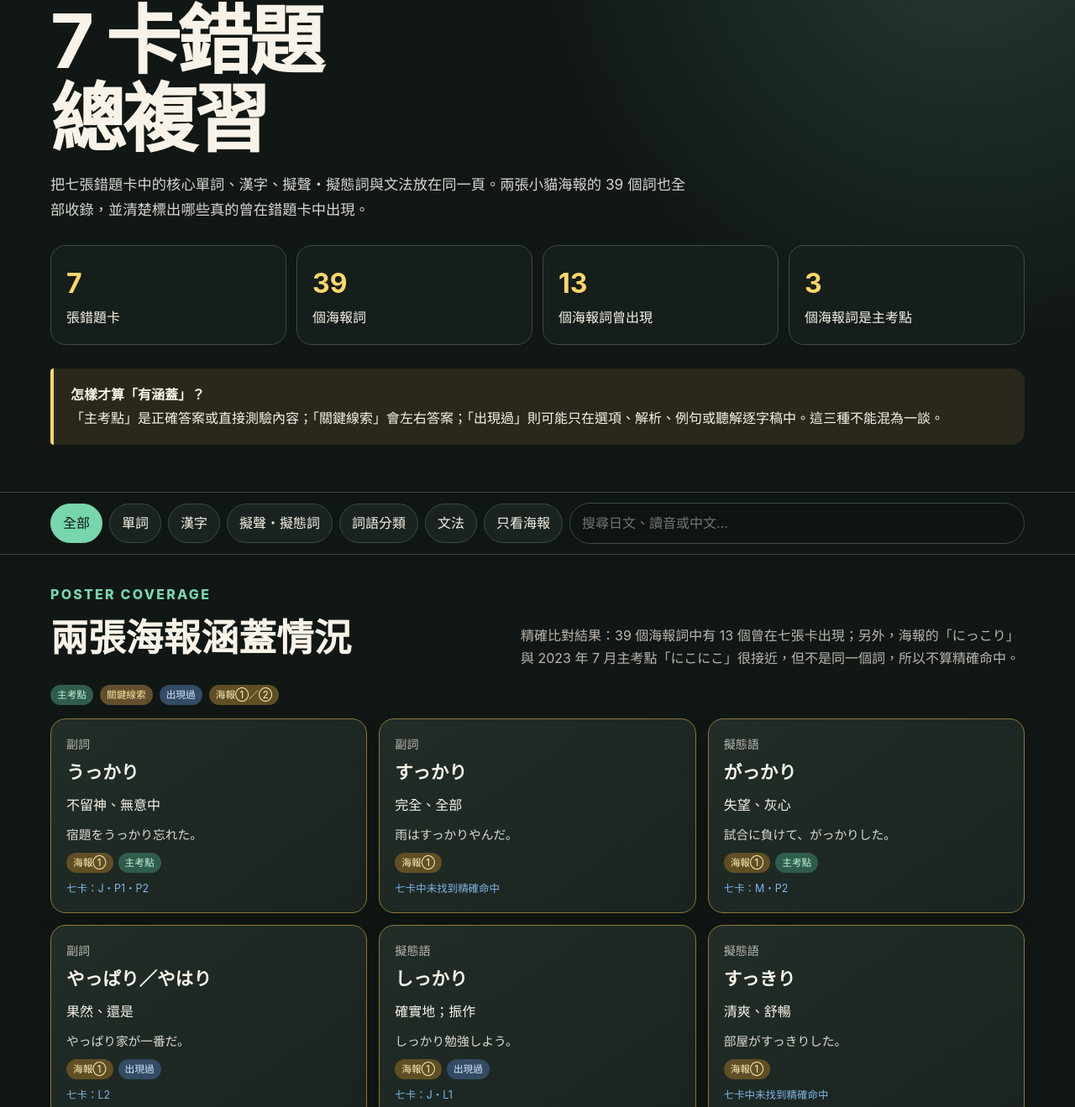
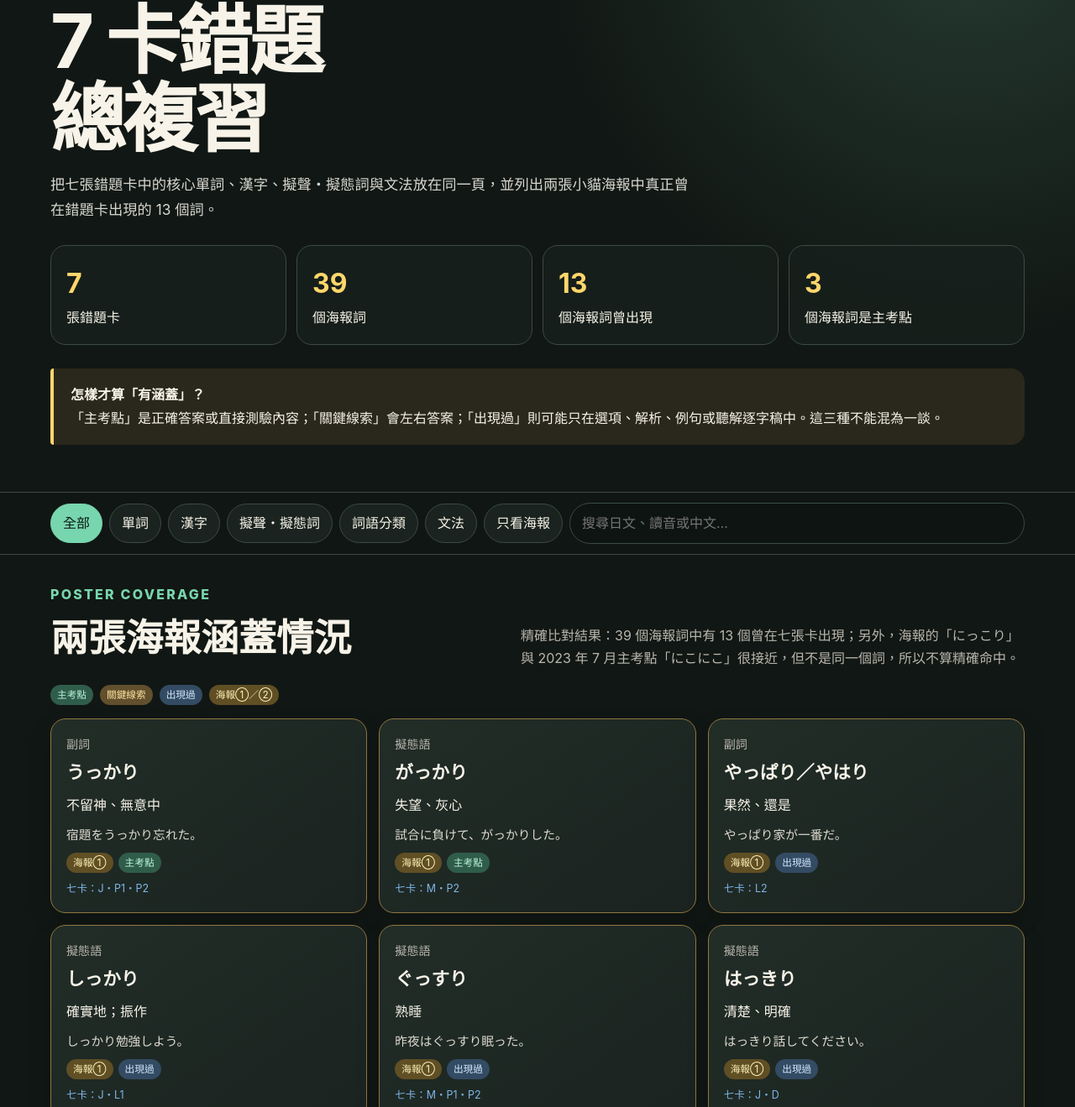
Before and after one commit to 4z6kgsmtrt-art/4z6kgsmtrt-art.github.io, a plain HTML site: page cards/2026-11-21-seven-card-master-review.html in a window 1280 px wide. Shown: the part 104-1423 px from the top of the page at 84% size. Drawn offline with Linux system fonts and the light colour scheme.

Commit message:
Show only covered poster terms

```diff
--- a/cards/2026-11-21-seven-card-master-review.html
+++ b/cards/2026-11-21-seven-card-master-review.html
@@ -19,7 +19,7 @@
   <header class="hero wrap">
     <div class="eyebrow">JLPT N3 · 歷屆試題錯題精讀</div>
     <h1>7 卡錯題<br>總複習</h1>
-    <p class="lead">把七張錯題卡中的核心單詞、漢字、擬聲・擬態詞與文法放在同一頁。兩張小貓海報的 39 個詞也全部收錄，並清楚標出哪些真的曾在錯題卡中出現。</p>
+    <p class="lead">把七張錯題卡中的核心單詞、漢字、擬聲・擬態詞與文法放在同一頁，並列出兩張小貓海報中真正曾在錯題卡出現的 13 個詞。</p>
     <div class="stats">
       <div class="stat"><strong>7</strong>張錯題卡</div>
       <div class="stat"><strong>39</strong>個海報詞</div>
@@ -185,7 +185,7 @@
   function posterCard(x){const [jp,zh,ex,type,no,status,where]=x;return `<article class="item poster" data-cat="poster ${type.includes('擬')?'mimetic':'vocab'}" data-text="${esc(x.join(' '))}"><span class="reading">${esc(type)}</span><h3>${esc(jp)}</h3><p class="meaning">${esc(zh)}</p><p class="example" lang="ja">${esc(ex)}</p><div class="tags"><span class="tag poster${no}">海報${no==='1'?'①':'②'}</span>${status?`<span class="tag ${status}">${statusText[status]}</span>`:''}</div>${where?`<div class="source">七卡：${esc(where)}</div>`:'<div class="source">七卡中未找到精確命中</div>'}</article>`}
   function vocabCard(x){const [jp,reading,zh,cat,src]=x;const label={vocab:'單詞',kanji:'漢字',mimetic:'擬聲・擬態詞'}[cat];const [group,example]=vocabMeta[jp];return `<article class="item" data-cat="words ${cat}" data-vocab-group="${group}" data-text="${esc(x.join(' ')+' '+example)}"><span class="reading">${esc(reading||label)}</span><h3>${esc(jp)}</h3><p class="meaning">${esc(zh)}</p><p class="jp-example" lang="ja">例：${esc(example)}</p><div class="tags"><span class="tag">${label}</span>${src.split('・').map(s=>`<span class="tag">${esc(sources[s]||s)}</span>`).join('')}</div></article>`}
   function grammarCard(x){const [jp,reading,zh,,src]=x;const [group,example]=grammarMeta[jp];return `<article class="item" data-cat="grammar" data-group="${group}" data-text="${esc(x.join(' ')+' '+example)}"><span class="reading">${esc(reading||'文法')}</span><h3>${esc(jp)}</h3><p class="meaning">${esc(zh)}</p><p class="jp-example" lang="ja">例：${esc(example)}</p><div class="tags">${src.split('・').map(s=>`<span class="tag">${esc(sources[s]||s)}</span>`).join('')}</div></article>`}
-  document.querySelector('#poster-grid').innerHTML=posters.map(posterCard).join('');
+  document.querySelector('#poster-grid').innerHTML=posters.filter(x=>x[5]).map(posterCard).join('');
   const grammarItems=master.filter(x=>x[3]==='grammar');
   const vocabItems=master.filter(x=>x[3]!=='grammar');
   document.querySelector('#vocab-filters').innerHTML=`<button class="subfilter vocab-subfilter active" data-vocab-filter="all" aria-pressed="true">全部詞語</button>`+vocabGroups.map(([id,title])=>`<button class="subfilter vocab-subfilter" data-vocab-filter="${id}" aria-pressed="false">${title}</button>`).join('');
```
Also changed, not shown: index.html (+1 -1 lines).
